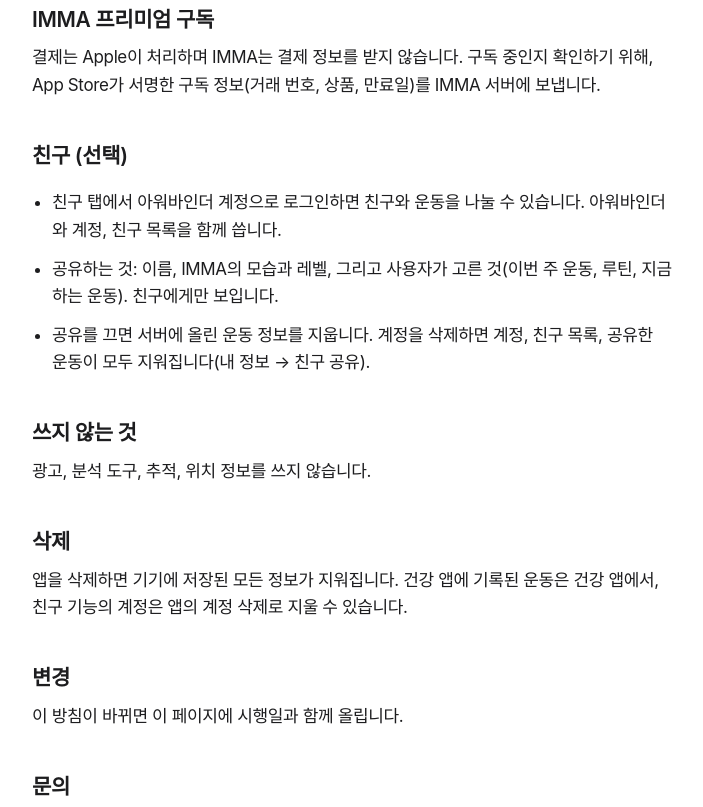
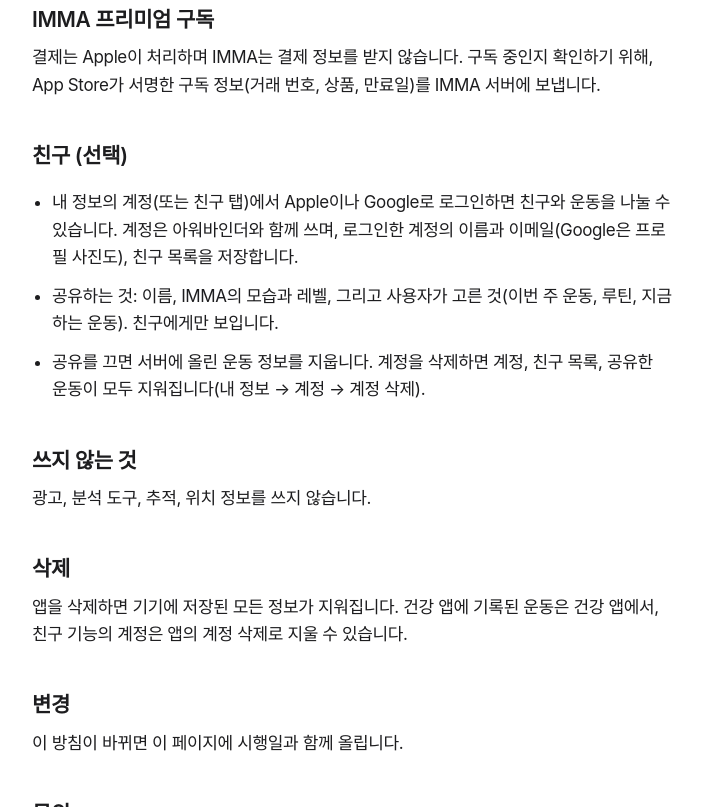
Before and after one commit to shinehyeuk-pixel/imma-support, a plain HTML site: page privacy/index.html in a window 1280 px wide. Shown: the part 1638-2445 px from the top of the page, without its empty margins (288-991 px from the left). Drawn offline with Linux system fonts and the light colour scheme.

Commit message:
Privacy: sign in from 내 정보 > 계정, and say what the account keeps
IMMA moved the account to 내 정보 (sign in with Apple or Google there, or on
the friends tab; delete it under 내 정보 > 계정). The page also says what the
shared HourBinder account stores: the name and email of the account used to
sign in (Google adds a profile picture), and the friends list.

Co-Authored-By: Claude Opus 5.5 <noreply@anthropic.com>

```diff
--- a/privacy/index.html
+++ b/privacy/index.html
@@ -9,7 +9,7 @@
 <body>
 <main>
 <h1>개인정보처리방침</h1>
-<p class="muted">IMMA · 시행일 2026년 11월 24일</p>
+<p class="muted">IMMA · 시행일 2026년 11월 25일</p>
 
 <p>IMMA가 쓰는 정보는 대부분 사용자의 아이폰과 애플워치 안에만 저장됩니다. 기기 밖으로 보내는 것은 아래 세 경우뿐이며, 광고, 마케팅, 데이터 판매에는 쓰지 않습니다.</p>
 <ul>
@@ -57,9 +57,9 @@
 
 <h2>친구 (선택)</h2>
 <ul>
-<li>친구 탭에서 아워바인더 계정으로 로그인하면 친구와 운동을 나눌 수 있습니다. 아워바인더와 계정, 친구 목록을 함께 씁니다.</li>
+<li>내 정보의 계정(또는 친구 탭)에서 Apple이나 Google로 로그인하면 친구와 운동을 나눌 수 있습니다. 계정은 아워바인더와 함께 쓰며, 로그인한 계정의 이름과 이메일(Google은 프로필 사진도), 친구 목록을 저장합니다.</li>
 <li>공유하는 것: 이름, IMMA의 모습과 레벨, 그리고 사용자가 고른 것(이번 주 운동, 루틴, 지금 하는 운동). 친구에게만 보입니다.</li>
-<li>공유를 끄면 서버에 올린 운동 정보를 지웁니다. 계정을 삭제하면 계정, 친구 목록, 공유한 운동이 모두 지워집니다(내 정보 → 친구 공유).</li>
+<li>공유를 끄면 서버에 올린 운동 정보를 지웁니다. 계정을 삭제하면 계정, 친구 목록, 공유한 운동이 모두 지워집니다(내 정보 → 계정 → 계정 삭제).</li>
 </ul>
 
 <h2>쓰지 않는 것</h2>
```
